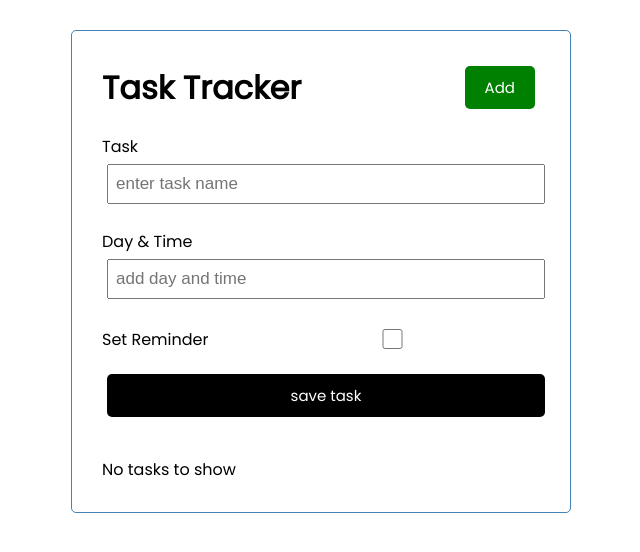
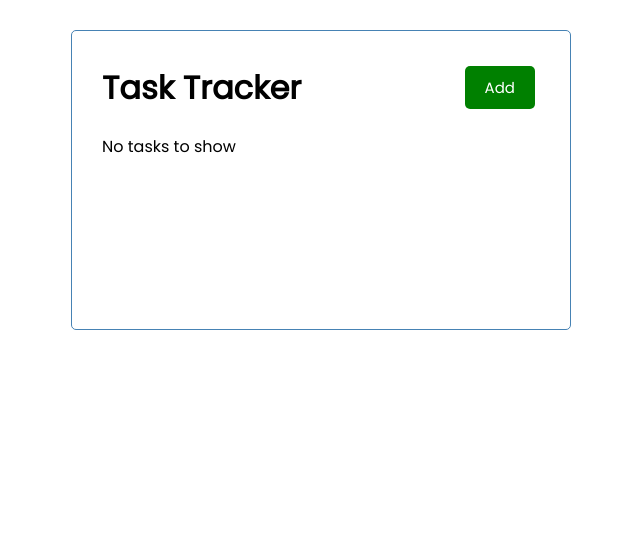
Before and after one commit to Jaseela99/Reacrt-crash, a React (Create React App) app in the folder react-crash/: page / in a window 1280 px wide. Shown: the top 552 px of the page, without its empty margins (319-959 px from the left). Built offline with nearby package versions, Linux system fonts and the light colour scheme.

Commit message:
added changes

```diff
--- a/react-crash/src/App.js
+++ b/react-crash/src/App.js
@@ -3,10 +3,11 @@ import Header from "./components/Header";
 import Tasks from "./components/Tasks";
 import AddTask from "./components/AddTask";
 function App() {
+  const [showAddTask,setShowAddTask]=React.useState(false)
   const [tasks,setTasks]=React.useState([])
   //Add Task
   const addTask=(task)=>{
-    const id = Math.floor(Math.random()*100000+1)
+    const id = Math.floor(Math.random()*10000+1)
     const newTask={id,...task}
     setTasks([...tasks,newTask])
   }
@@ -20,8 +21,8 @@ function App() {
   }
   return (
     <div className="App">
-      <Header />
-      <AddTask onAdd={addTask}/>
+      <Header onAdd={()=>setShowAddTask(!showAddTask)} showAddTask={showAddTask} />
+      {showAddTask &&(<AddTask onAdd={addTask}/>)}
       {tasks.length>0?(<Tasks tasks={tasks} onDelete={deleteTask} onToggle={toggleReminder}/>):("No tasks to show")}
     </div>
   );
--- a/react-crash/src/components/AddTask.js
+++ b/react-crash/src/components/AddTask.js
@@ -5,7 +5,7 @@ const AddTask = ({onAdd}) => {
     const [day ,setDay]=React.useState("")
     const [reminder ,setReminder]=React.useState(false)
     const onSubmit=(e)=>{
-        e.prevent.Default()
+        e.preventDefault()
         //if task is empty then alerted
         if(!text){
            alert("please add task")
--- a/react-crash/src/components/Header.js
+++ b/react-crash/src/components/Header.js
@@ -14,15 +14,13 @@ const Style ={
 import Button from "./Button"
 import PropTypes from "prop-types"
 
-const Header = ({title}) => {
-    const onClick=()=>{
-       console.log("click")
-    }
+const Header = ({title,onAdd,showAddTask}) => {
+
   return (
 
   <header className="header">
     <h1>{title}</h1>
- <Button onClick={onClick} color="green" text="Add"/>
+ <Button onClick={onAdd} color={showAddTask ?"red" :"green"} text={showAddTask ? "Close":"Add"}/>
     </header>
     )
 }
--- a/react-crash/src/components/Task.js
+++ b/react-crash/src/components/Task.js
@@ -3,7 +3,7 @@ import {FaTimes} from "react-icons/fa"
 
 const Task = ({task,onDelete,onToggle}) => {
   return (
-    <div className={`task ${task.reminder? "reminder":""}`} onDoubleClick={()=>onToggle(task.id)}>
+    <div className={`task ${task.reminder && "reminder"}`} onDoubleClick={()=>onToggle(task.id)}>
 <h3>{task.text}
 <FaTimes style={{color:"red",cursor:"pointer"}} onClick={()=>onDelete(task.id)}/>
 </h3>
```
